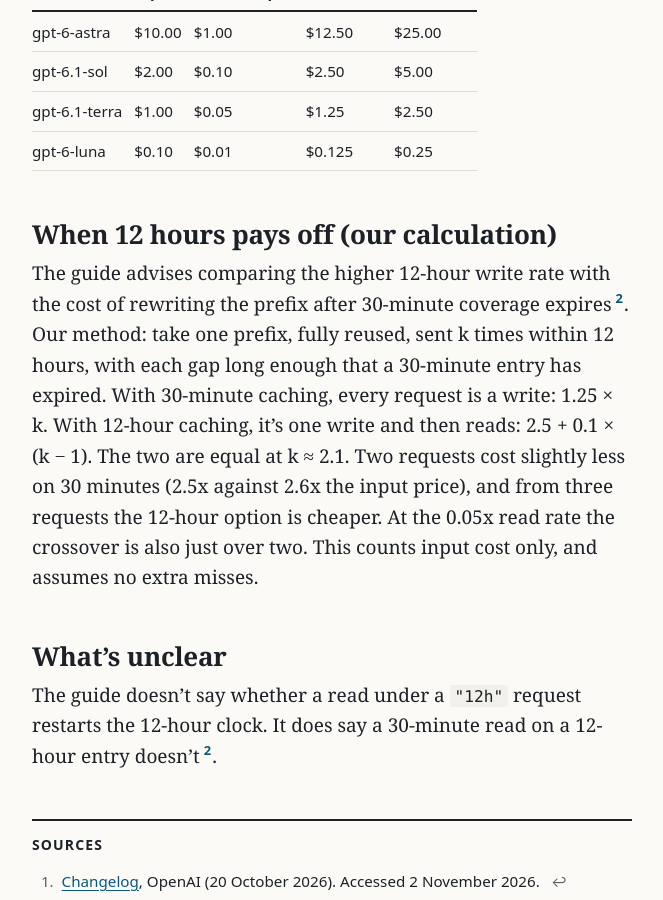
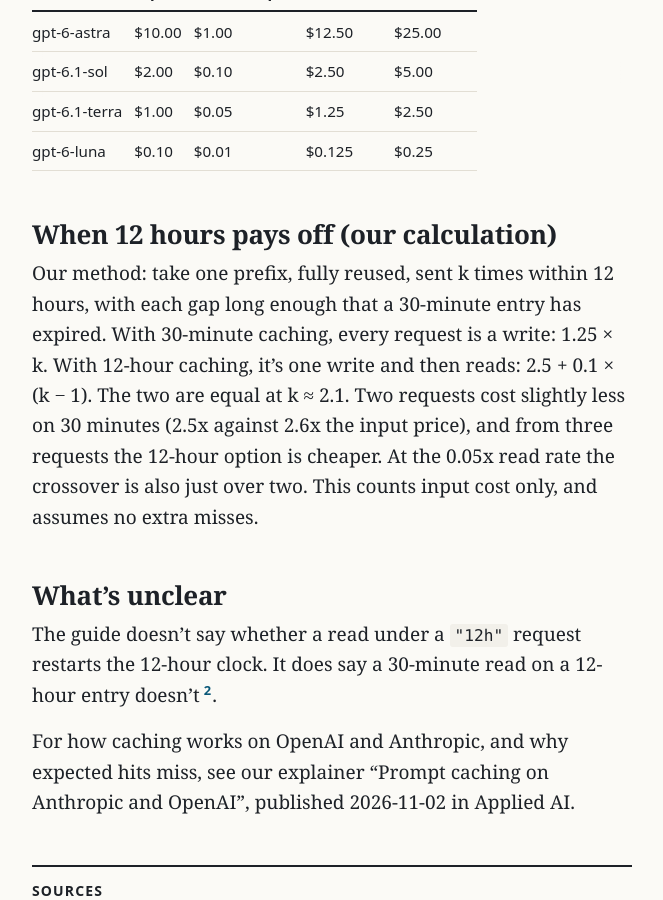
Before and after one commit to northwind-press/northwind-press.github.io, a Jekyll site: the page built from _posts/2026-11-02-openai-12-hour-prompt-caching.md, in a window 1280 px wide and 900 px high, scrolled down 1814 px. Shown: the whole window, without its empty margins (308-971 px from the left). Built offline with Jekyll 4.4.1, drawn with Linux system fonts in a browser that asks for light colours.

Commit message:
Desk edit: 12h caching (drop unverified guide attribution; refer readers to our explainer)
Co-Authored-By: Claude Opus 5.5 <noreply@anthropic.com>

```diff
--- a/_posts/2026-11-02-openai-12-hour-prompt-caching.md
+++ b/_posts/2026-11-02-openai-12-hour-prompt-caching.md
@@ -49,8 +49,10 @@ As of 2026-11-02, OpenAI's [price list](https://platform.openai.com/docs/pricing
 
 ## When 12 hours pays off (our calculation)
 
-The guide advises comparing the higher 12-hour write rate with the cost of rewriting the prefix after 30-minute coverage expires{% include cite.html n=2 %}. Our method: take one prefix, fully reused, sent k times within 12 hours, with each gap long enough that a 30-minute entry has expired. With 30-minute caching, every request is a write: 1.25 × k. With 12-hour caching, it's one write and then reads: 2.5 + 0.1 × (k − 1). The two are equal at k ≈ 2.1. Two requests cost slightly less on 30 minutes (2.5x against 2.6x the input price), and from three requests the 12-hour option is cheaper. At the 0.05x read rate the crossover is also just over two. This counts input cost only, and assumes no extra misses.
+Our method: take one prefix, fully reused, sent k times within 12 hours, with each gap long enough that a 30-minute entry has expired. With 30-minute caching, every request is a write: 1.25 × k. With 12-hour caching, it's one write and then reads: 2.5 + 0.1 × (k − 1). The two are equal at k ≈ 2.1. Two requests cost slightly less on 30 minutes (2.5x against 2.6x the input price), and from three requests the 12-hour option is cheaper. At the 0.05x read rate the crossover is also just over two. This counts input cost only, and assumes no extra misses.
 
 ## What's unclear
 
 The guide doesn't say whether a read under a `"12h"` request restarts the 12-hour clock. It does say a 30-minute read on a 12-hour entry doesn't{% include cite.html n=2 %}.
+
+For how caching works on OpenAI and Anthropic, and why expected hits miss, see our explainer "Prompt caching on Anthropic and OpenAI", published 2026-11-02 in Applied AI.
```
